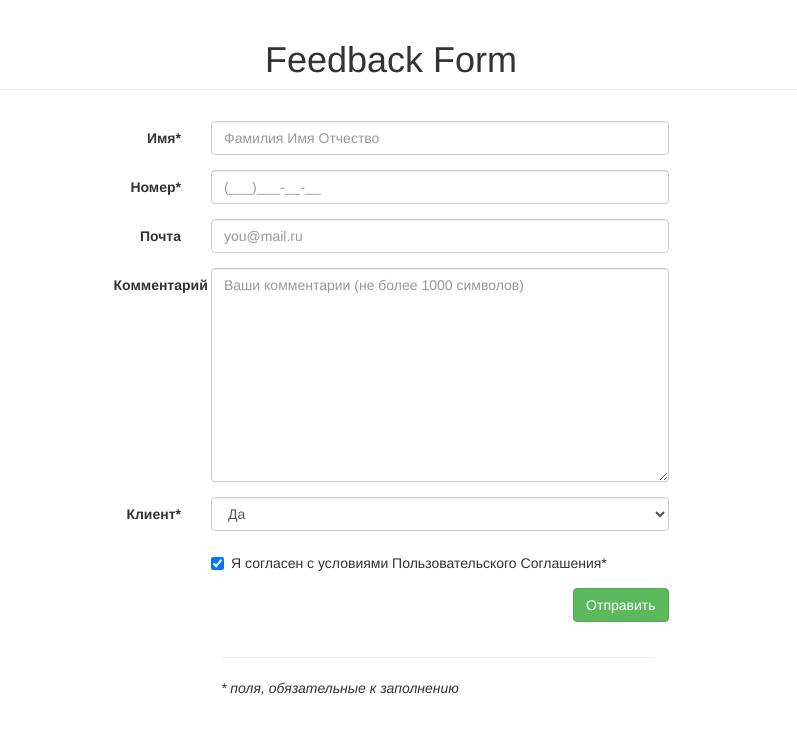
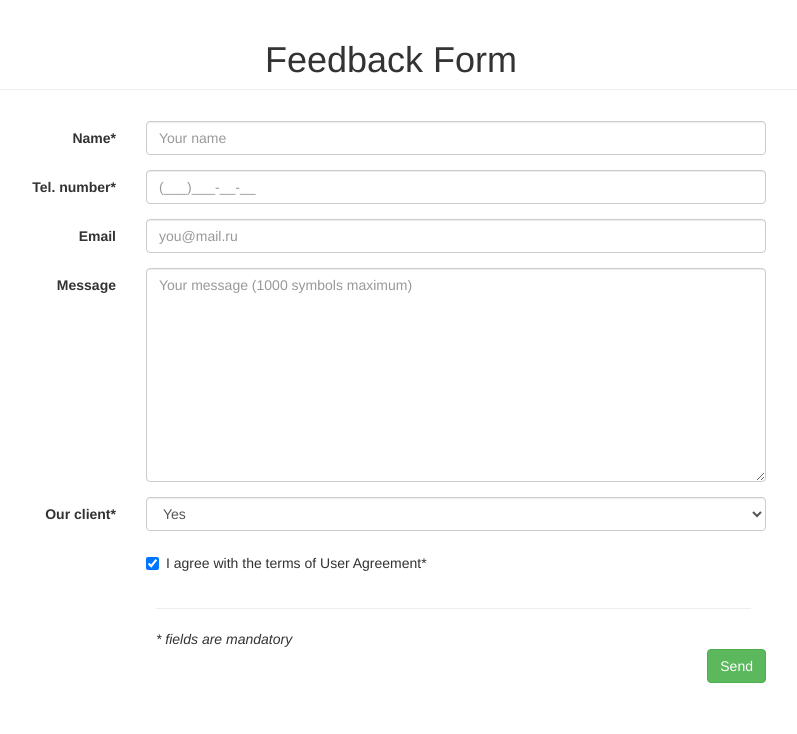
Before and after one commit to george-zakharov/feedback-form, a PHP site: page / in a window 1280 px wide. Shown: the top 734 px of the page, without its empty margins (249-1046 px from the left). Run offline with PHP 8.4, Linux system fonts and the light colour scheme.

Commit message:
Change language of the form to English

```diff
--- a/css/main.css
+++ b/css/main.css
@@ -0,0 +1,16 @@
+/*
+This is main stylesheet.
+
+@package: feedback
+@version: 1.0
+@author: wildwind | George Zakharov
+*/
+
+/*
+Common style
+*/
+#error {
+    color: #ff0000;
+    margin-top: 5px;
+    margin-bottom: 5px;
+}
--- a/index.php
+++ b/index.php
@@ -19,26 +19,26 @@
     <!-- Content starts -->
     <div class="container">
         <div class="row">
-            <div class="col-sm-6 col-sm-offset-3">
+            <div class="col-sm-8 col-sm-offset-2">
                 <!-- Success message -->
                 <div class="col-sm-10 col-sm-offset-2 alert alert-success hidden" role="alert" id="successMessage">
-                    <strong>Внимание!</strong> Ваше сообщение успешно отправлено.
+                    <strong>Attention!</strong> Your message was successfully send.
                 </div>
                 <!-- Error message -->
-                <div id="error" class="col-sm-10 col-sm-offset-2" style="color: #ff0000; margin-top: 5px; margin-bottom: 5px;"></div>
+                <div id="error" class="col-sm-10 col-sm-offset-2"></div>
                 <!-- Form starts -->
                 <form class="form-horizontal" role="form" id="feedbackForm">
                     <!-- Name input -->
                     <div class="form-group">
-                        <label for="inputName" class="col-sm-2 control-label">Имя*</label>
+                        <label for="inputName" class="col-sm-2 control-label">Name*</label>
                         <div class="col-sm-10">
-                            <input type="text" class="form-control" id="inputName" name="inputName" placeholder="Фамилия Имя Отчество">
+                            <input type="text" class="form-control" id="inputName" name="inputName" placeholder="Your name">
                             <span class="glyphicon form-control-feedback"></span>
                         </div>
                     </div>
                     <!-- Telephone number input -->
                     <div class="form-group">
-                        <label for="inputNumber" class="col-sm-2 control-label">Номер*</label>
+                        <label for="inputNumber" class="col-sm-2 control-label">Tel. number*</label>
                         <div class="col-sm-10">
                             <input type="text" class="form-control" id="inputNumber" name="inputNumber" placeholder="(___)___-__-__">
                             <span class="glyphicon form-control-feedback"></span>
@@ -46,7 +46,7 @@
                     </div>
                     <!-- E-mail input -->
                     <div class="form-group">
-                        <label for="inputEmail" class="col-sm-2 control-label">Почта</label>
+                        <label for="inputEmail" class="col-sm-2 control-label">Email</label>
                         <div class="col-sm-10">
                             <input type="email" class="form-control" id="inputEmail" name="inputEmail" placeholder="you@mail.ru">
                             <span class="glyphicon form-control-feedback"></span>
@@ -54,18 +54,18 @@
                     </div>
                     <!-- Comments input -->
                     <div class="form-group">
-                        <label for="inputNotes" class="col-sm-2 control-label">Комментарий</label>
+                        <label for="inputNotes" class="col-sm-2 control-label">Message</label>
                         <div class="col-sm-10">
-                            <textarea name="notes" class="form-control" id="inputNotes" cols="30" rows="10" placeholder="Ваши комментарии (не более 1000 символов)"></textarea>
+                            <textarea name="notes" class="form-control" id="inputNotes" cols="30" rows="10" placeholder="Your message (1000 symbols maximum)"></textarea>
                         </div>
                     </div>
                     <!-- Comments input -->
                     <div class="form-group">
-                        <label for="isClient" class="col-sm-2 control-label">Клиент*</label>
+                        <label for="isClient" class="col-sm-2 control-label">Our client*</label>
                         <div class="col-sm-10">
                             <select class="form-control" id="isClient" name="isClient">
-                                <option>Да</option>
-                                <option>Нет</option>
+                                <option>Yes</option>
+                                <option>No</option>
                             </select>
                         </div>
                     </div>
@@ -74,22 +74,22 @@
                         <div class="col-sm-offset-2 col-sm-10">
                             <div class="checkbox">
                                 <label>
-                                    <input type="checkbox" checked="checked"> Я согласен с условиями Пользовательского Соглашения*
+                                    <input type="checkbox" checked="checked"> I agree with the terms of User Agreement*
                                     <span class="glyphicon form-control-feedback"></span>
                                 </label>
                             </div>
                         </div>
                     </div>
+                    <!-- Conditions -->
+                    <div class="col-sm-offset-2 col-sm-10">
+                        <hr>
+                        <em>* fields are mandatory</em>
+                    </div>
                     <!-- Send feedback -->
                     <div class="form-group">
                         <div class="col-sm-offset-2 col-sm-10">
-                            <button type="submit" class="btn btn-success pull-right">Отправить</button>
+                            <button type="submit" class="btn btn-success pull-right">Send</button>
                         </div>
-                    </div>
-                    <!-- Conditions -->
-                    <div class="col-sm-offset-2 col-sm-10">
-                        <hr>
-                        <em>* поля, обязательные к заполнению</em>
                     </div>
                 </form>
                 <!-- Form ends -->
```
Also changed, not shown: core/FormHandler.php (+8 -0 lines).
